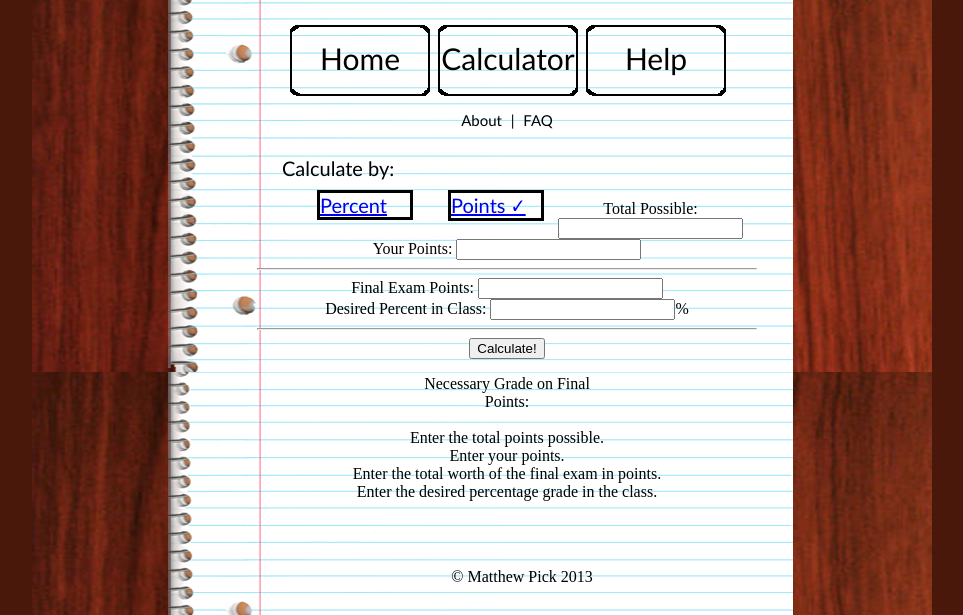
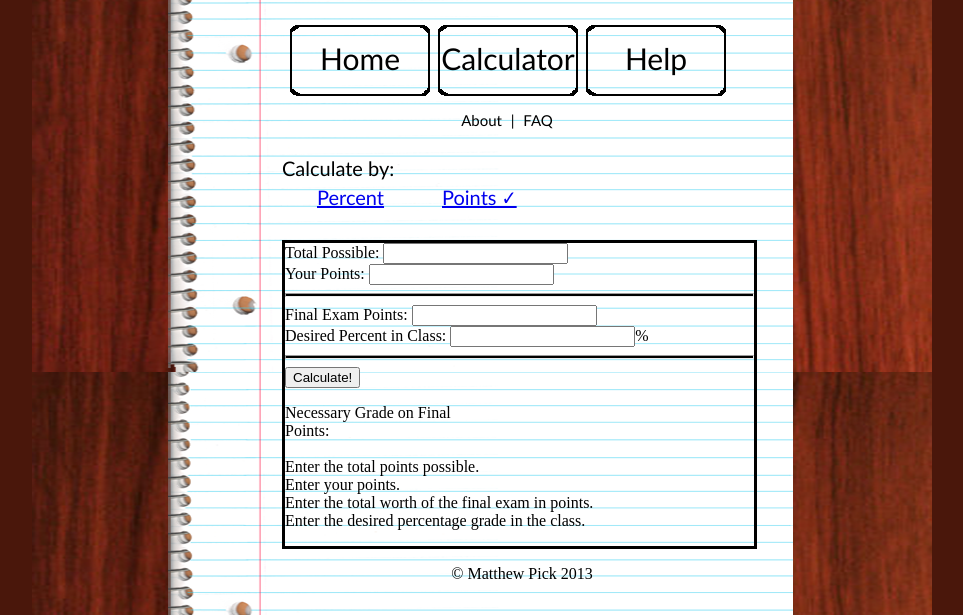
Before and after one commit to cybermatthew/AceMyGPA, a PHP site: page /pointcalc.php in a window 1280 px wide. Shown: the part 185-800 px from the top of the page, without its empty margins (158-1121 px from the left). Run offline with PHP 8.4, Linux system fonts and the light colour scheme; data that the repository does not hold is empty.

Commit message:
Before moving error messages.

```diff
--- a/gradecalc/style.css
+++ b/gradecalc/style.css
@@ -27,7 +27,7 @@ body{
 }
 
 #footer{
-    position: absolute;
+    position: relative;
     bottom:0;
     margin-bottom:13px;
     width:530px;
@@ -90,14 +90,20 @@ a.button, a.button:link, a.button:visited{
 
 #percentLabel, #pointLabel{
     float:left;
-    border:solid;
+//    border:solid;
     margin-left:35px;
     width: 90px;
-    margin-top:-10px;
+    margin-top:-15px;
 }
 
 #calcPageText{
+    border:solid;
+    margin-top:60px;
+    margin-left: 25px;
+    text-align: left;
+}
 
-
-
+hr{
+    height:2px;
+    background-color:black;
 }
```
